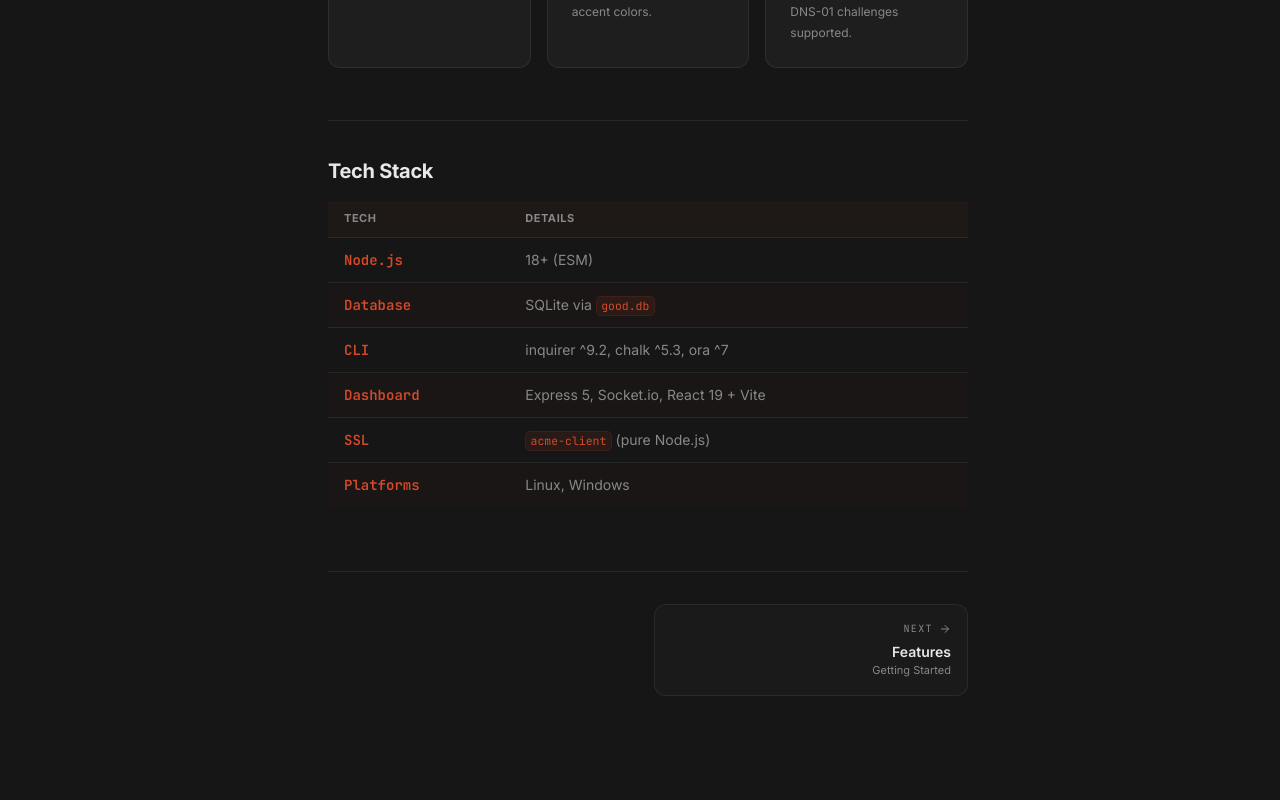
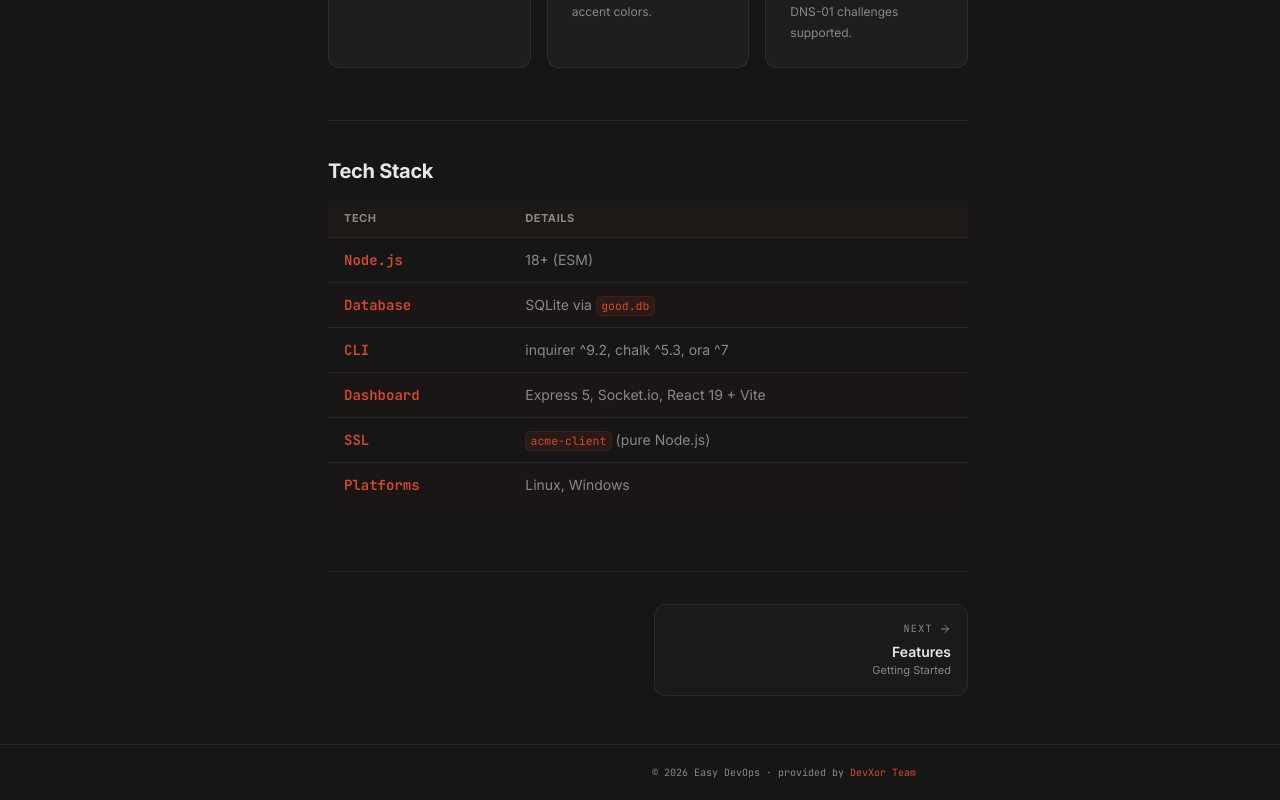
Before and after one commit to omar00050/easy-devops-docs, a Next.js app: page /docs/overview in a window 1280 px wide. Shown: the part 1499-2299 px from the top of the page. Before the commit the page ends 2243 px from the top, so only its background shows below. Built offline with nearby package versions, Linux system fonts and the light colour scheme.

Commit message:
feat: add current year function and update footer copyright information across multiple components

```diff
--- a/app/LandingPage.tsx
+++ b/app/LandingPage.tsx
@@ -4,6 +4,7 @@ import Link from "next/link";
 import { useState, useEffect, useRef } from "react";
 import { motion, AnimatePresence } from "framer-motion";
 import Navbar from "@/components/Navbar";
+import { currentYear } from "@/lib/site";
 import {
   ArrowRight,
   ArrowUpRight,
@@ -658,6 +659,12 @@ export default function LandingPage() {
             MIT
           </a>
         </p>
+        <p className="mt-2 font-mono text-[11px] text-muted/70">
+          © {currentYear()} Easy DevOps · provided by{" "}
+          <a href="https://devxor.team" target="_blank" rel="noopener noreferrer" className="text-primary hover:underline">
+            DevXor Team
+          </a>
+        </p>
       </footer>
     </div>
   );
--- a/app/docs/layout.tsx
+++ b/app/docs/layout.tsx
@@ -9,6 +9,7 @@ import DocsSidebar from "@/components/DocsSidebar";
 import DocsSearch from "@/components/DocsSearch";
 import OnThisPage from "@/components/OnThisPage";
 import ReadingProgress from "@/components/ReadingProgress";
+import { currentYear } from "@/lib/site";
 
 function GitHubIcon({ className }: { className?: string }) {
   return (
@@ -91,6 +92,13 @@ export default function DocsLayout({ children }: { children: React.ReactNode })
           </aside>
         </div>
       </main>
+
+      <footer className="border-t border-border py-5 text-center font-mono text-[10px] text-muted lg:pl-72">
+        © {currentYear()} Easy DevOps · provided by{" "}
+        <a href="https://devxor.team" target="_blank" rel="noopener noreferrer" className="text-primary hover:underline">
+          DevXor Team
+        </a>
+      </footer>
     </div>
   );
 }
--- a/app/not-found.tsx
+++ b/app/not-found.tsx
@@ -1,5 +1,6 @@
 import Link from "next/link";
 import { ArrowLeft, BookOpen, ExternalLink, Terminal } from "lucide-react";
+import { currentYear } from "@/lib/site";
 
 export default function NotFound() {
   return (
@@ -134,7 +135,10 @@ export default function NotFound() {
       </main>
 
       <footer className="relative z-10 border-t border-border px-5 py-4 text-center font-mono text-[10px] text-muted sm:px-8">
-        exit code 404 · even a good pipeline misses a path now and then
+        exit code 404 · even a good pipeline misses a path now and then · © {currentYear()} Easy DevOps · provided by{" "}
+        <a href="https://devxor.team" target="_blank" rel="noopener noreferrer" className="text-primary hover:underline">
+          DevXor Team
+        </a>
       </footer>
     </div>
   );
--- /dev/null
+++ b/lib/site.ts
@@ -0,0 +1,4 @@
+/** Current calendar year, for copyright lines. */
+export function currentYear(): number {
+  return new Date().getFullYear();
+}
```
